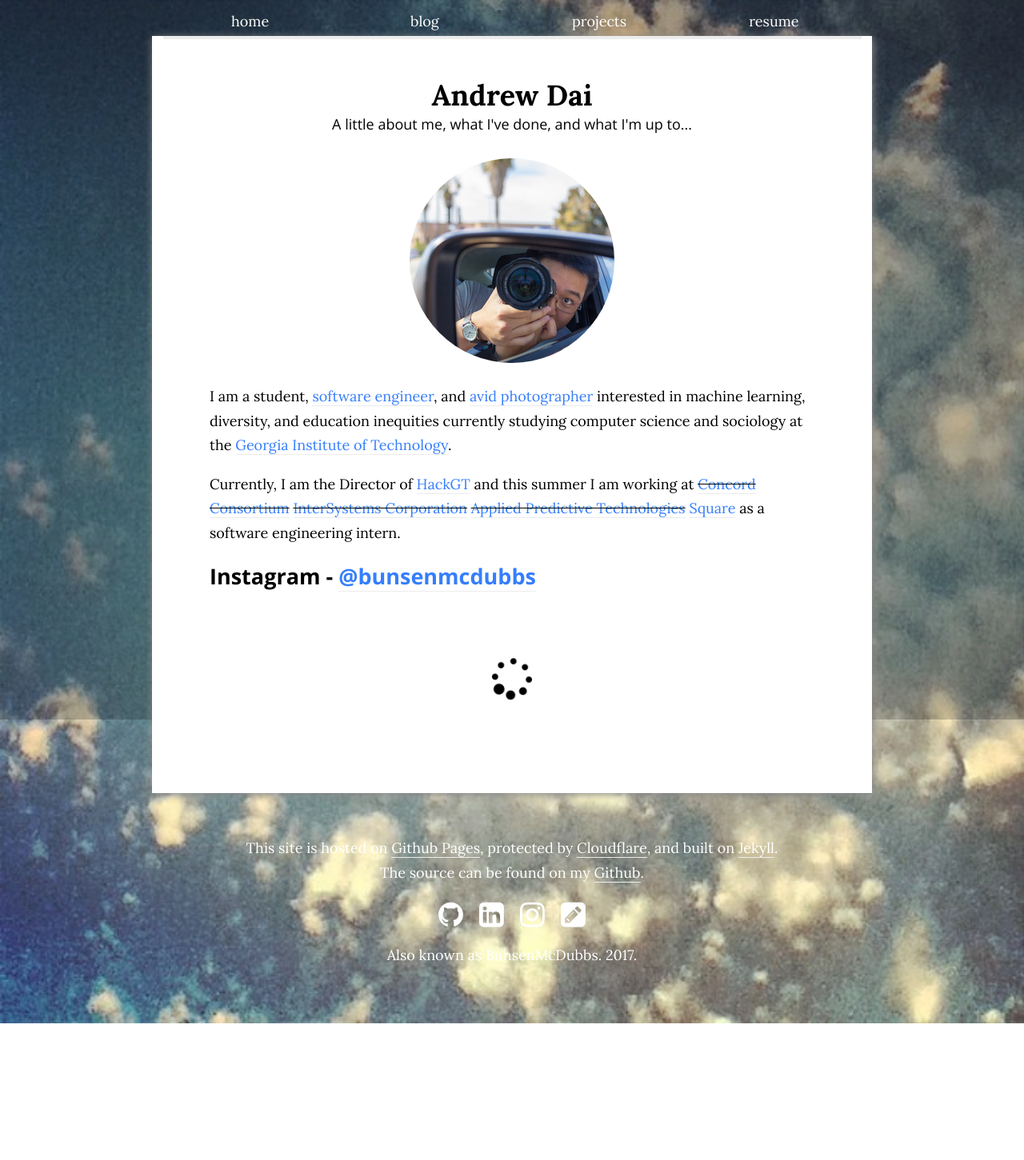
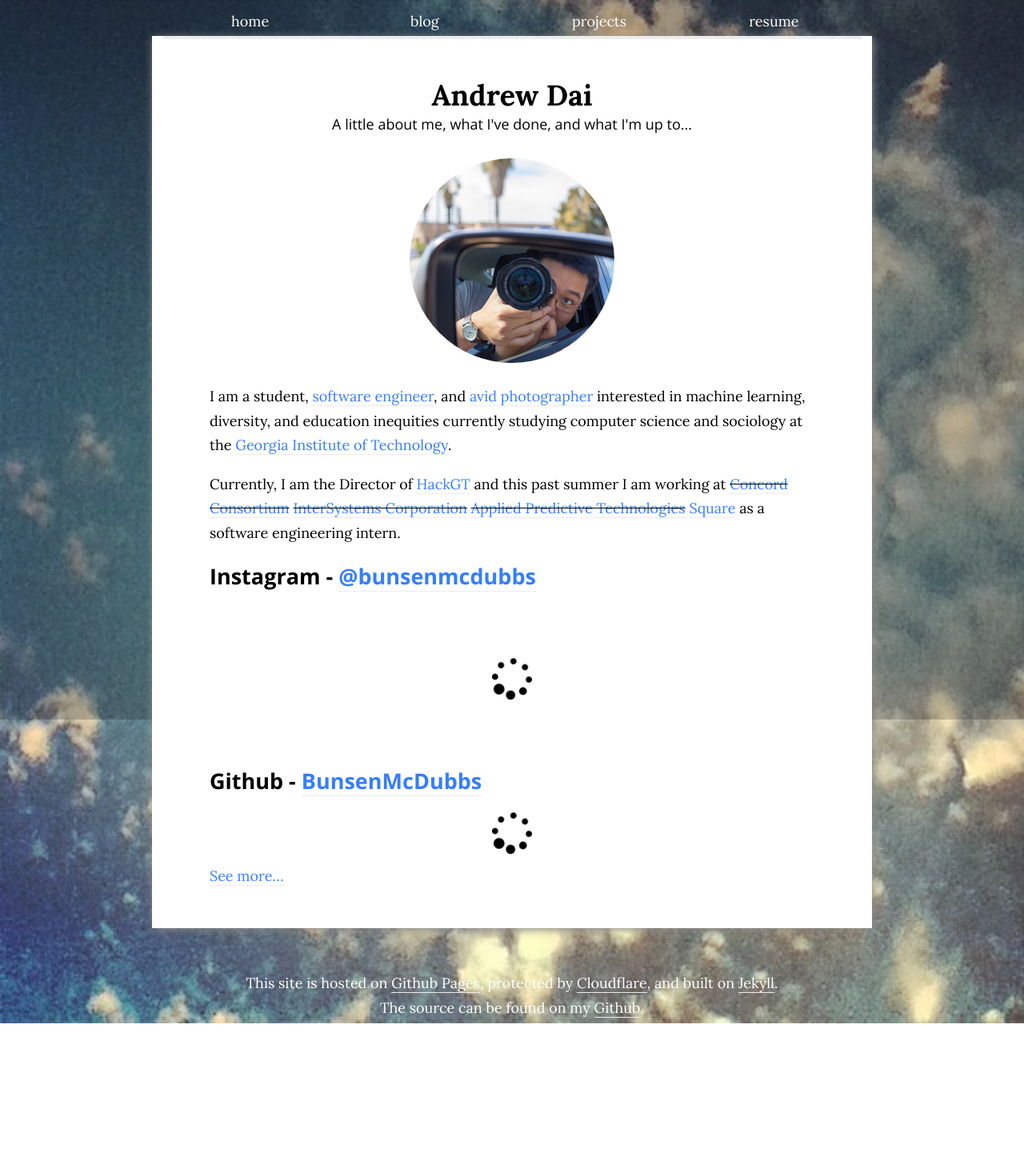
Before and after one commit to bunsenmcdubbs/bunsenmcdubbs.github.io, a Jekyll site: the page built from index.html, in a window 1280 px wide. Shown: the whole page at 80% size. Built offline with Jekyll 4.4.1, drawn with Linux system fonts in a browser that asks for light colours; nearby versions of some CDN libraries; before the commit the page ends 1282 px from its top, so only the background shows below that; some of the changed lines change nothing that is shown.

Commit message:
add github events feed

```diff
--- a/index.html
+++ b/index.html
@@ -5,7 +5,7 @@
 subtitle: A little about me, what I've done, and what I'm up to...
 custom_css: "/style.css"
 ---
-
+{% raw %}
 <section id="intro">
   <img class="img-circle" src="/images/me.jpg" />
   <p>
@@ -18,7 +18,7 @@
   <p>
     Currently,
     I am the Director of <a href="https://hack.gt">HackGT</a>
-    and this summer
+    and this past summer
     I am working at
     <del><a href="https://concord.org">Concord Consortium</a></del>
     <del><a href="https://intersystems.com">InterSystems Corporation</a></del>
@@ -38,7 +38,7 @@
 
   <template id="template-instagram-post">
     <div class="instagram-post">
-      <a href="#">
+      <a>
         <img src="" alt="">
         <p class="caption"></p>
         <p class="meta"></p>
@@ -47,10 +47,39 @@
   </template>
 </section>
 
-<!-- TODO implement recent github activity tracker -->
-<!-- <section>
+<section>
   <h2>Github - <a href="https://github.com/BunsenMcDubbs">BunsenMcDubbs</a></h2>
-</section> -->
+  <div id="github-feed">
+    <div class="wait-spinner">
+      <i class="fa fa-spinner fa-3x spin" aria-hidden="true"></i>
+    </div>
+  </div>
+  <a href="https://github.com/bunsenmcdubbs">See more&hellip;</a>
 
-<script src='https://cdnjs.cloudflare.com/ajax/libs/tabletop.js/1.5.1/tabletop.min.js'></script>
+  <template id="template-github-time-ago">
+    <div class="github-event github-time-ago"><span class="meta"></span></div>
+  </template>
+  <template id="template-github-pushed">
+    <div class="github-event">
+      Pushed <span class="num_commits"></span> to <a class="repository"></a>
+    </div>
+  </template>
+  <template id="template-github-issue">
+    <div class="github-event">
+      <span class="action"></span> issue
+      <a class="issue_id"></a>
+      on <a class="repository"></a>
+    </div>
+  </template>
+  <template id="template-github-pull-request">
+    <div class="github-event">
+      <span class="action"></span> pull request
+      <a class="pr_id"></a>
+      on <a class="repository"></a>
+    </div>
+  </template>
+</section>
+
+<script src="https://cdnjs.cloudflare.com/ajax/libs/tabletop.js/1.5.1/tabletop.min.js"></script>
 <script src="/script.js" charset="utf-8"></script>
+{% endraw %}
--- a/script.js
+++ b/script.js
@@ -1,5 +1,6 @@
 (function() {
   instagram_url = "https://docs.google.com/spreadsheets/d/1cJK_7uqOTtSR8zgc8toomNwcJObXFFPeR-U0QNBsklA/pubhtml";
+  github_url = "https://api.github.com/users/bunsenmcdubbs/events"
 
   function tabletop_init(google_sheets_url, callback) {
     Tabletop.init({
@@ -13,7 +14,7 @@
   function make_request(url, callback) {
     xhr = new XMLHttpRequest();
     xhr.addEventListener("load", function(e) {
-      callback(xhr.responseText, e);
+      callback(JSON.parse(xhr.responseText), e);
     }, false);
     xhr.open('GET', url);
     xhr.send();
@@ -22,9 +23,9 @@
   function load_instagram(data) {
     // TODO check for template capabilities?
     let tmpl = document.getElementById("template-instagram-post");
-    let insta_posts = document.getElementById("instagram-pictures");
+    let insta_posts_elem = document.getElementById("instagram-pictures");
 
-    insta_posts.querySelector('.wait-spinner').hidden = true;
+    insta_posts_elem.querySelector('.wait-spinner').hidden = true;
 
     let MAX_INSTAGRAMS = 3;
     for (let i = 0; i < MAX_INSTAGRAMS && i < data.length; i++) {
@@ -39,13 +40,104 @@
       tmpl.content.querySelector('.caption').textContent = post.caption.split('\n')[0];
       tmpl.content.querySelector('.meta').textContent = post.date;
 
-      insta_posts.appendChild(document.importNode(tmpl.content, true));
+      insta_posts_elem.appendChild(document.importNode(tmpl.content, true));
     }
+  }
+
+  function load_github(data) {
+    let github_feed_elem = document.getElementById("github-feed");
+    let handlers = {
+      "PushEvent": render_github_pushed_event,
+      "IssuesEvent": render_github_issue_event,
+      "PullRequestEvent": render_github_pr_event
+    };
+
+    github_feed_elem.querySelector('.wait-spinner').hidden = true;
+
+    let prev_date = undefined;
+    data.forEach(function(e) {
+      if (e.type in handlers) {
+        let pretty_date = prettify_date(e.created_at);
+        if (prev_date !== pretty_date) {
+          render_github_time_ago(github_feed_elem, pretty_date);
+          prev_date = pretty_date;
+        }
+        handlers[e.type](github_feed_elem, e);
+      }
+    })
+  }
+
+  // Thank you StackOverflow
+  // https://stackoverflow.com/questions/2332811/capitalize-words-in-string
+  function capitalize(str, lower) {
+    return (lower ? str.toLowerCase() : str).replace(/(?:^|\s)\S/g, function(a) { return a.toUpperCase(); });
+  }
+
+  // and again
+  // https://stackoverflow.com/questions/7641791/javascript-library-for-human-friendly-relative-date-formatting
+  function prettify_date(date) {
+    date = new Date(date);
+    let delta = Math.round((new Date() - date) / 1000); // seconds
+
+    const breakpoints = [
+      [60, 'minute', 'minutes'],
+      [60*60, 'hour', 'hours'],
+      [60*60*24, 'day', 'days'],
+      [60*60*24*7, 'week', 'weeks'],
+      [60*60*24*7*52, 'year', 'years'],
+      [Infinity]
+    ];
+
+    if (delta < 30) {
+      return 'just now';
+    }
+    let idx;
+    for (idx = 0; idx < breakpoints.length && delta > breakpoints[idx][0]; idx++) {}
+    idx--;
+    let unit = breakpoints[idx][0];
+    let plural = Math.floor(delta / unit) > 1;
+    return `${Math.floor(delta / unit)} ${breakpoints[idx][plural ? 2 : 1]} ago`;
+  }
+
+  function render_github_time_ago(parent_elem, time_ago) {
+    let tmpl = document.getElementById('template-github-time-ago');
+    tmpl.content.querySelector('.meta').textContent = time_ago;
+    parent_elem.appendChild(document.importNode(tmpl.content, true));
+  }
+
+  function render_github_pushed_event(parent_elem, data) {
+    let tmpl = document.getElementById('template-github-pushed');
+    let nc = data.payload.size;
+    tmpl.content.querySelector('.num_commits').textContent = `${nc} commit${nc > 1 ? 's' : ''}`;
+    tmpl.content.querySelector('.repository').href = `https://github.com/${data.repo.name}`;
+    tmpl.content.querySelector('.repository').textContent = data.repo.name;
+    parent_elem.appendChild(document.importNode(tmpl.content, true));
+  }
+
+  function render_github_issue_event(parent_elem, data) {
+    let tmpl = document.getElementById('template-github-issue');
+    tmpl.content.querySelector('.action').textContent = capitalize(data.payload.action);
+    tmpl.content.querySelector('.issue_id').textContent = `#${data.payload.issue.number}`;
+    tmpl.content.querySelector('.issue_id').href = data.payload.issue.html_url;
+    tmpl.content.querySelector('.repository').href = `https://github.com/${data.repo.name}`;
+    tmpl.content.querySelector('.repository').textContent = data.repo.name;
+    parent_elem.appendChild(document.importNode(tmpl.content, true));
+  }
+
+  function render_github_pr_event(parent_elem, data) {
+    let tmpl = document.getElementById('template-github-pull-request')
+    tmpl.content.querySelector('.action').textContent = capitalize(data.payload.action);
+    tmpl.content.querySelector('.pr_id').textContent = `#${data.payload.number}`
+    tmpl.content.querySelector('.pr_id').href = data.payload.pull_request.html_url;
+    tmpl.content.querySelector('.repository').href = `https://github.com/${data.repo.name}`;
+    tmpl.content.querySelector('.repository').textContent = data.repo.name;
+    parent_elem.appendChild(document.importNode(tmpl.content, true));
   }
 
   window.addEventListener('DOMContentLoaded', function() {
     // load instagram posts
     tabletop_init(instagram_url, load_instagram);
+    make_request(github_url, load_github);
   });
 
 })();
--- a/style.css
+++ b/style.css
@@ -43,3 +43,25 @@
 .instagram-post p.caption {
   /* TODO magic multi-line css only ellipsis (without extra mumbojumbo)*/
 }
+
+#github-feed {
+  display: flex;
+  flex-direction: column;
+  margin-bottom: 1em;
+}
+
+.github-event {
+  line-height: 1.7em;
+  padding-left: 1em;
+}
+
+.github-event.github-time-ago {
+  margin: 0;
+  border: 0;
+  padding: 0;
+}
+
+.github-event.github-time-ago ~ .github-event.github-time-ago{
+  margin-top: 1em;
+  border-top: 1px lightgray solid;
+}
```
